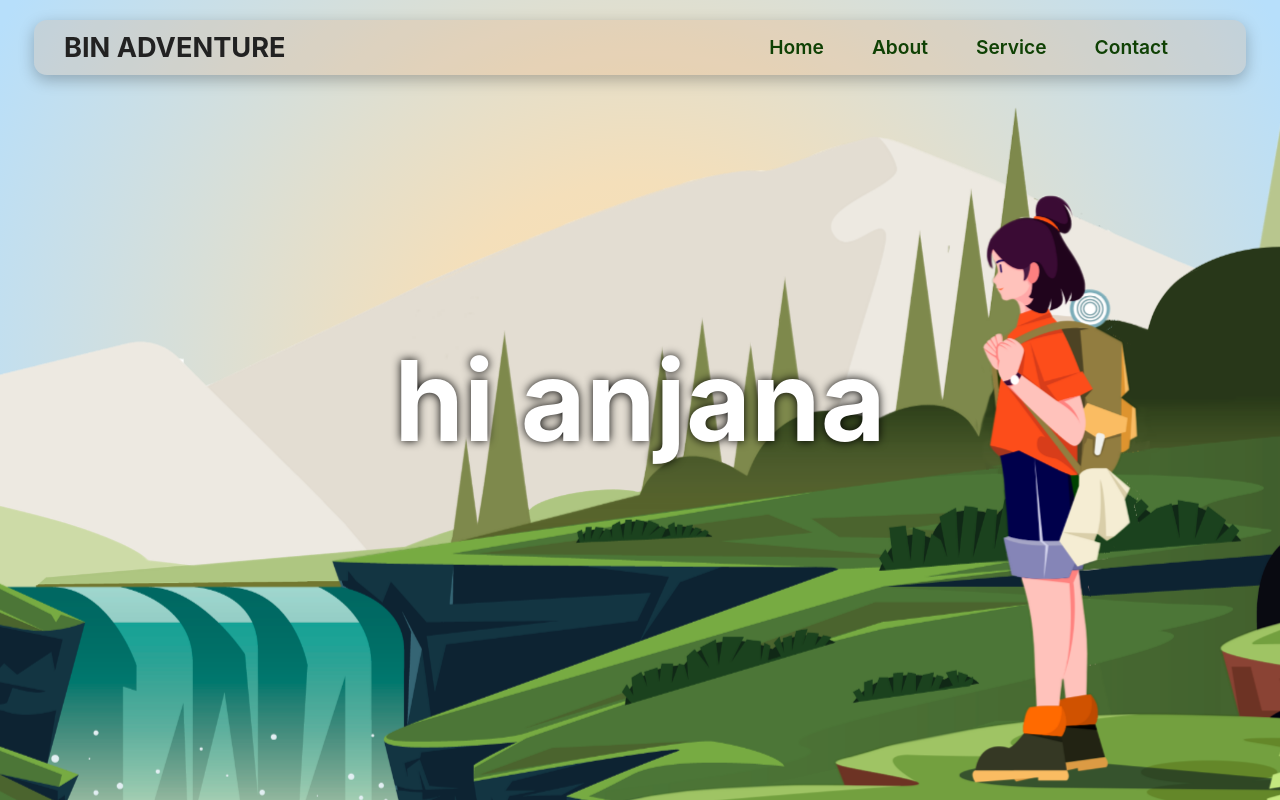
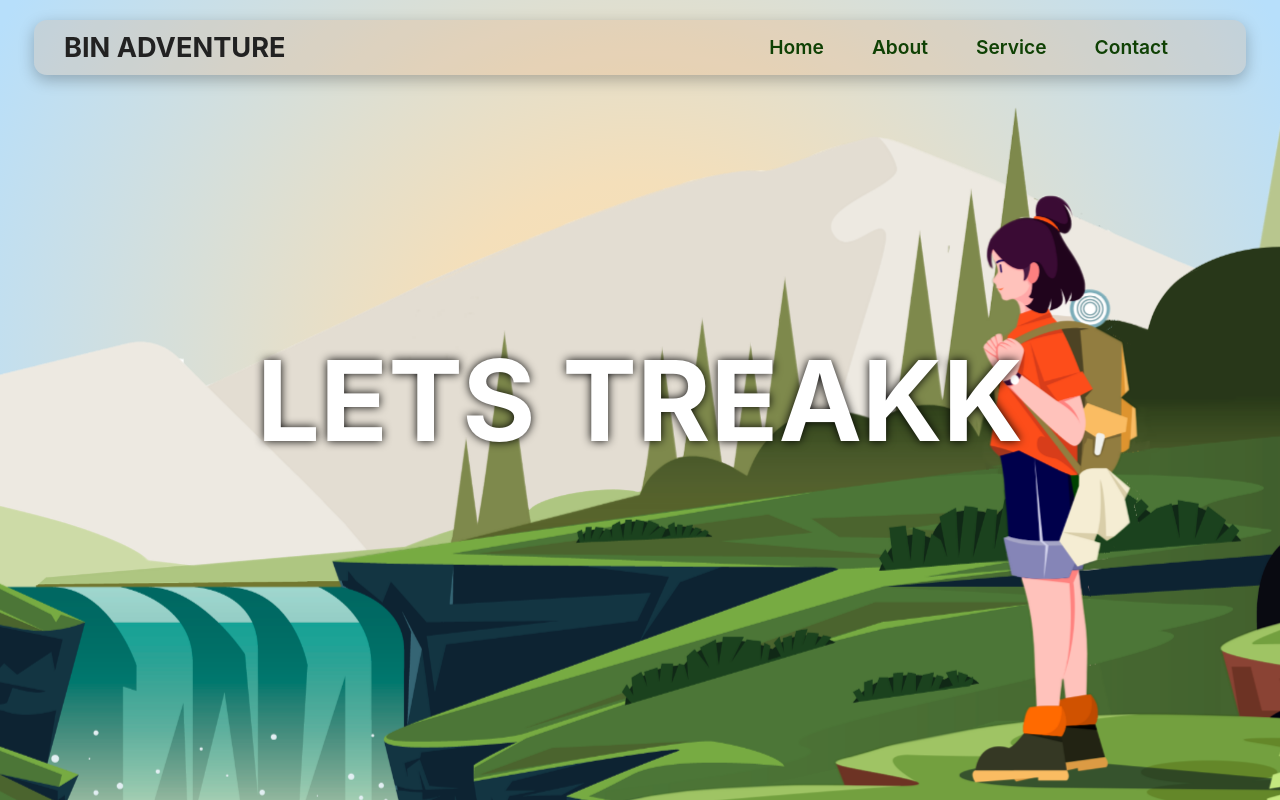
Before and after one commit to ARUNRAJKT/binAdventure, a React (Create React App) app: page / in a window 1280 px wide. Built offline with nearby package versions, Linux system fonts and the light colour scheme.

Commit message:
background setted

```diff
--- a/src/Components/home.jsx
+++ b/src/Components/home.jsx
@@ -16,7 +16,7 @@ export default function Home() {
           <img src={backgroundImage2} alt='image2' class="grass" />
           <img src={backgroundImage1} alt='image3' class="waterfall" />
           <img src={backgroundImage4} alt='image4' class="hero" />
-          <h2 class="title">hi anjana</h2>
+          <h2 class="title">LETS TREAKK</h2>
         </header>
 
 
```
Also changed, not shown: public/manifest.json.
